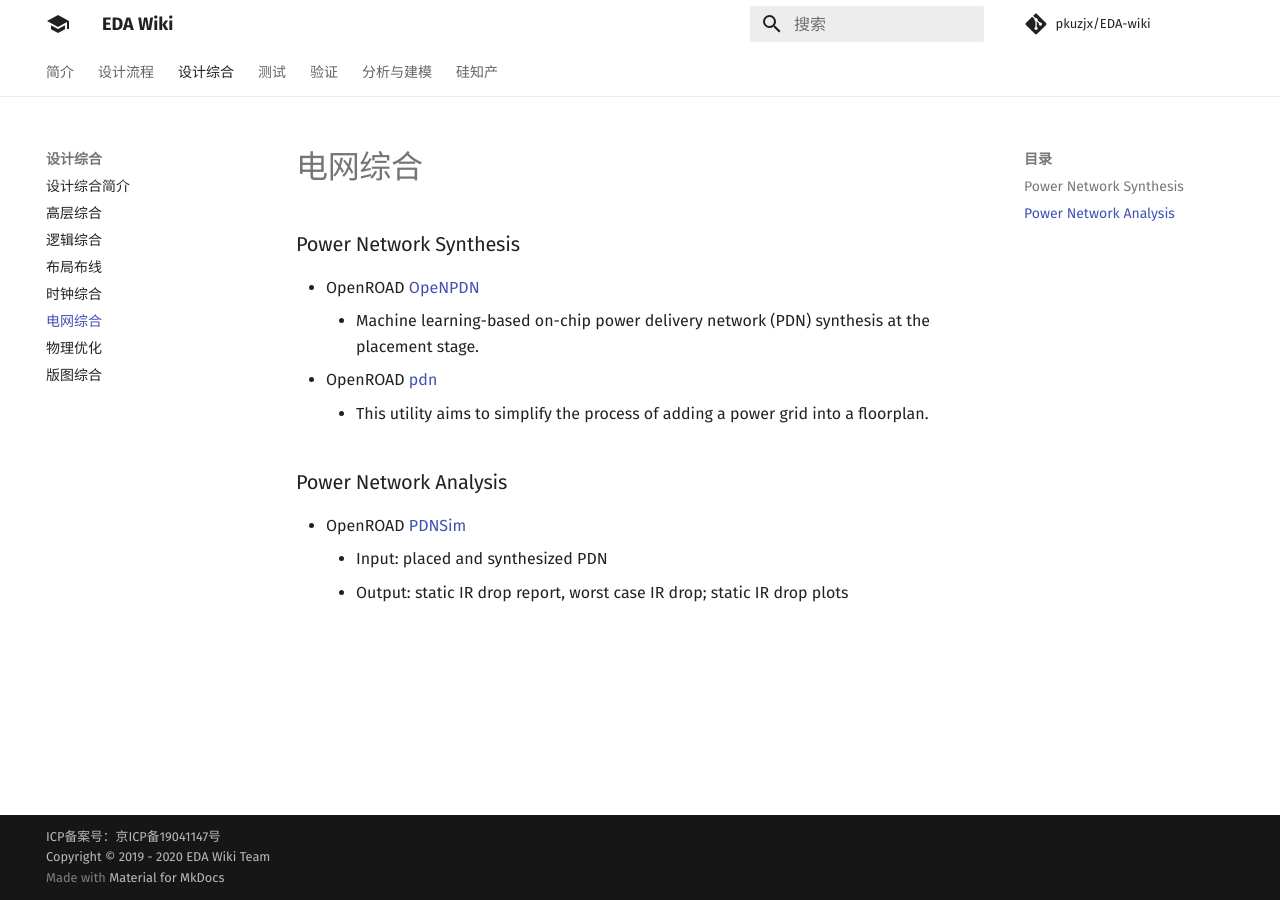
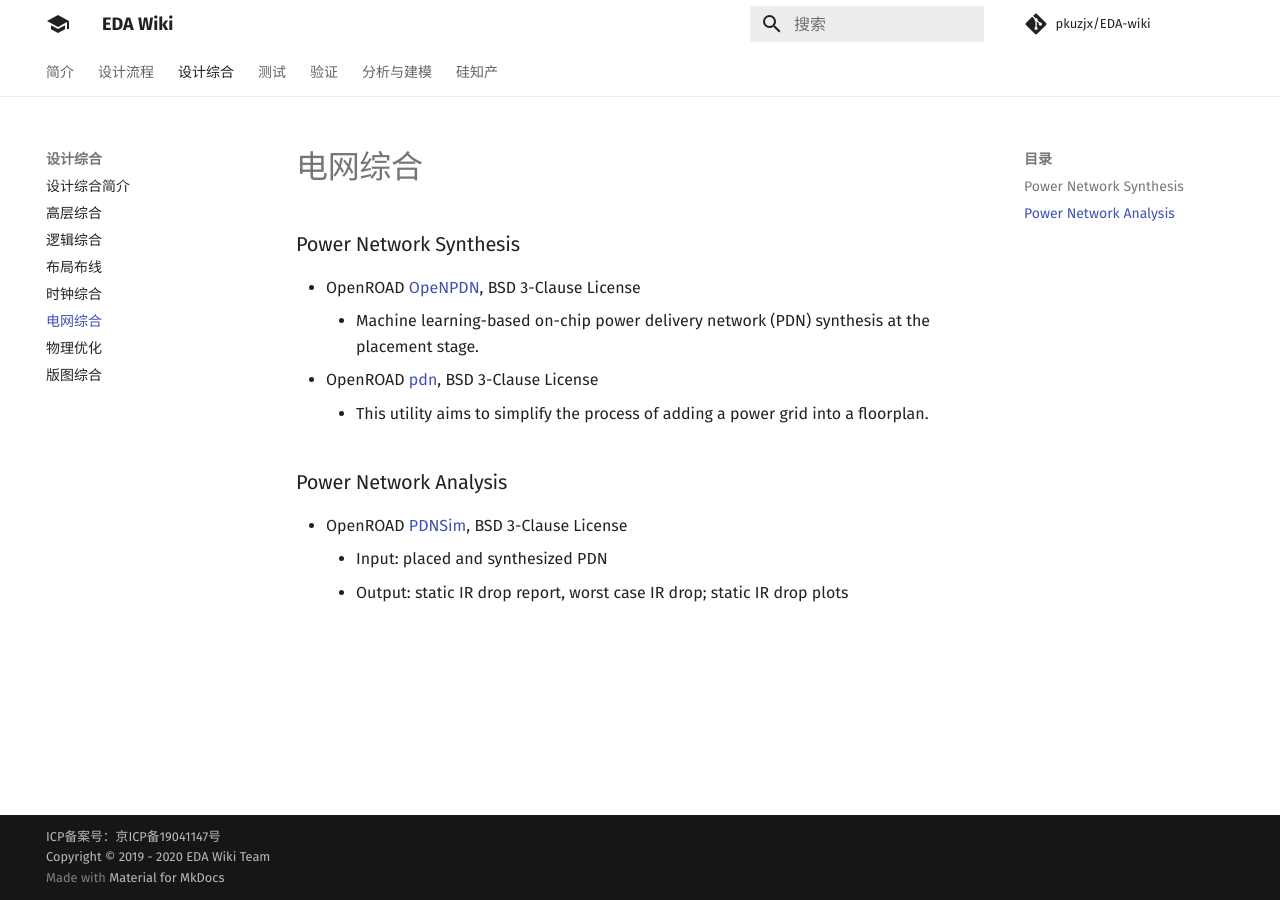
Before and after one commit to daitoto/EDA-wiki, an MkDocs documentation site: the page built from docs/synthesis/power.md, in a window 1280 px wide. Built offline with MkDocs 1.6.1 and Material for MkDocs 9.7.7, drawn with Linux system fonts in a browser that asks for light colours; comment, search, counter and statistics services are not loaded.

Commit message:
Update power.md

```diff
--- a/docs/synthesis/power.md
+++ b/docs/synthesis/power.md
@@ -1,10 +1,10 @@
 ### Power Network Synthesis
-- OpenROAD [OpeNPDN](https://github.com/The-OpenROAD-Project/OpeNPDN)
+- OpenROAD [OpeNPDN](https://github.com/The-OpenROAD-Project/OpeNPDN), BSD 3-Clause License
   - Machine learning-based on-chip power delivery network (PDN) synthesis at the placement stage.
-- OpenROAD [pdn](https://github.com/The-OpenROAD-Project/OpenROAD/tree/master/src/pdngen)
+- OpenROAD [pdn](https://github.com/The-OpenROAD-Project/OpenROAD/tree/master/src/pdngen), BSD 3-Clause License
   - This utility aims to simplify the process of adding a power grid into a floorplan.
 
 ### Power Network Analysis
-- OpenROAD [PDNSim](https://github.com/The-OpenROAD-Project/PDNSim)
+- OpenROAD [PDNSim](https://github.com/The-OpenROAD-Project/PDNSim), BSD 3-Clause License
   - Input: placed and synthesized PDN
   - Output: static IR drop report, worst case IR drop; static IR drop plots
```
